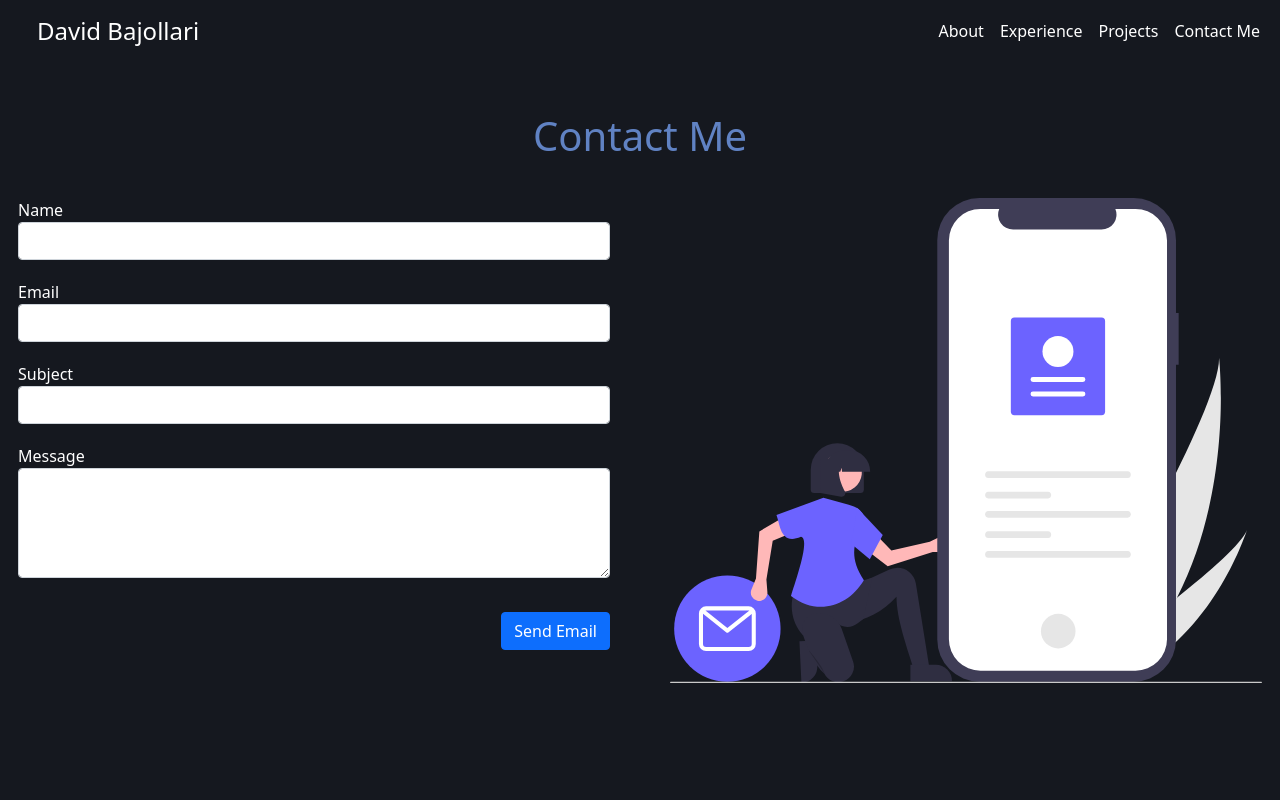
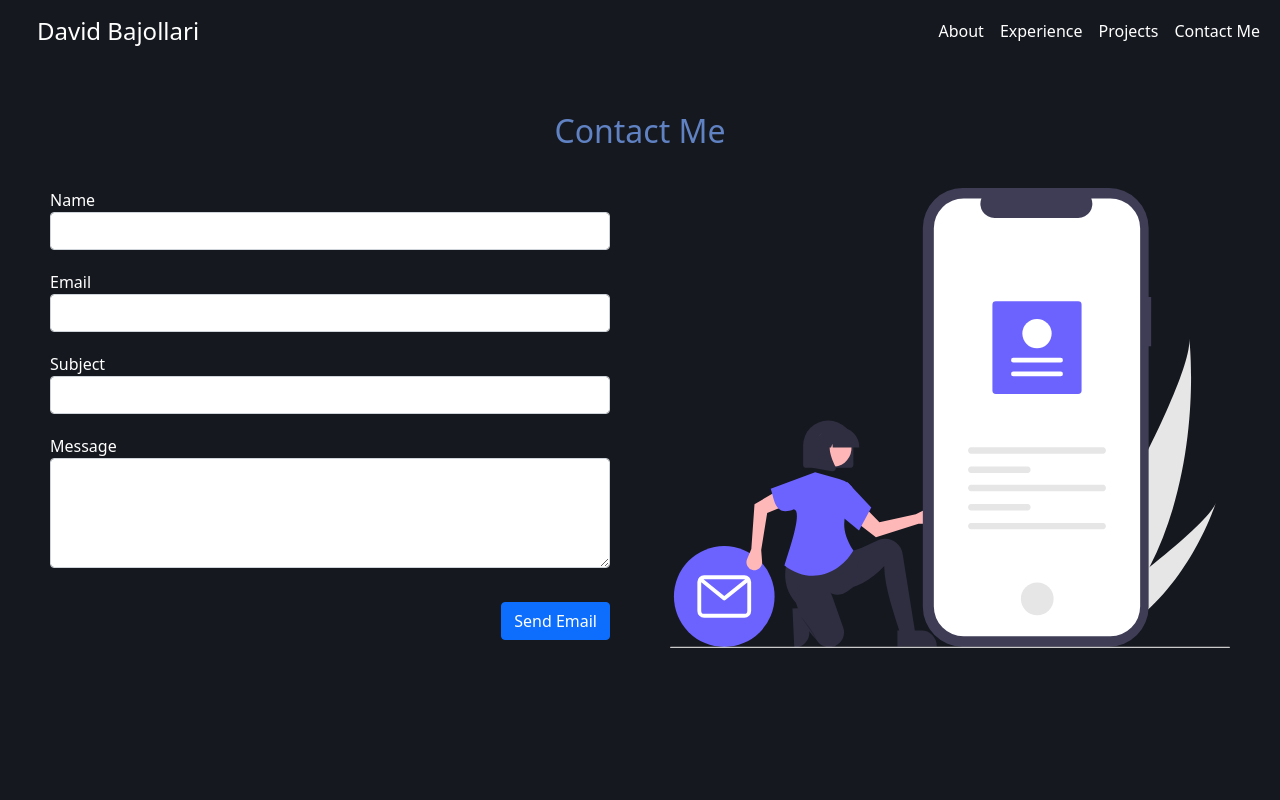
Before and after one commit to dbajollari1/dbajollari1.github.io, an Angular app: page /contact in a window 1280 px wide. Shown: the top 800 px of the page. Built offline with nearby package versions, Linux system fonts and the light colour scheme; what ng-particles would draw is missing.

Commit message:
Fix scroll bar

```diff
--- a/src/app/pages/contact/contact.component.html
+++ b/src/app/pages/contact/contact.component.html
@@ -1,6 +1,6 @@
 <div class="containterpage" style="padding-top:50px;background-color:#15181f;">
-    <h1 style="text-align:center;color:rgb(96, 130, 195);">Contact Me</h1>
-    <div class="row">
+    <h2 style="text-align:center;color:rgb(96, 130, 195);">Contact Me</h2>
+    <div class="row" style="margin-right:20px;margin-left:20px;">
       <div class="col-md-6" style="padding:30px">
         <div class="register-form"  >
           <form [formGroup]="contactForm" (ngSubmit)="onSubmit()">
--- a/src/app/pages/home/home.component.css
+++ b/src/app/pages/home/home.component.css
@@ -14,7 +14,7 @@
 
 
 .image1{
-    height: 100%;
+    height: 100vh;
     background: url('../../../assets/images/background.jpg') bottom no-repeat transparent;
     background-size: cover;
 }
--- a/src/app/pages/projects/projects.component.html
+++ b/src/app/pages/projects/projects.component.html
@@ -1,6 +1,6 @@
 <div id="projects" class="container-fluid p-0;" style="background-color:#15181f;min-height: 100%;width:auto;align-items:center; display:flex;padding-top:90px;">
     <div class="containterpage centercontent">
-        <h3 class="text-center" style="color:rgb(96, 130, 195);margin-bottom: 20px;">Projects</h3>
+        <h2 class="text-center" style="color:rgb(96, 130, 195);margin-bottom: 20px;">Projects</h2>
         <div  class="row justify-content-center">
             <div class="card" style="width: 18rem;" class="col-3 position-relative">
                 <img src="../../../assets/images/website.svg" class="card-img-top img-fluid img-thumbnail " height="150px" alt="..." >
--- a/src/index.html
+++ b/src/index.html
@@ -1,7 +1,7 @@
 <!doctype html>
 <html lang="en">
 <head>
-  <meta charset="utf-8">
+  <meta charset="utf-8" >
   <title>David's Personal Website</title>
   <base href="/">
   <meta name="viewport" content="width=device-width, initial-scale=1">
--- a/src/styles.css
+++ b/src/styles.css
@@ -1,24 +1,23 @@
 /* You can add global styles to this file, and also import other style files */
 
-body, html {
-    height: 100%;
+body {
     /* width: fit-content; */
     margin: 0;
     box-sizing: border-box;
-    overflow-x: initial;
+    overflow-x: hidden;
     font-family:system-ui, -apple-system, BlinkMacSystemFont, 'Segoe UI', Roboto, Oxygen, Ubuntu, Cantarell, 'Open Sans', 'Helvetica Neue', sans-serif;
 }
 
-@media only screen and (max-width: 600px) {
-    body {
+/* @media screen and (max-width: 479px) {
+    html {
         overflow-x: hidden;
         background-color: brown;
     }
-  }
+  } */
 
 .containterpage {
-    height: 100%;
-    width:100%;
+    min-height: 100vh;
+    min-width:100vw;
 }
 
 .centercontent {
```
Also changed, not shown: 5 other files (tests, documents, lock files or other folders).
